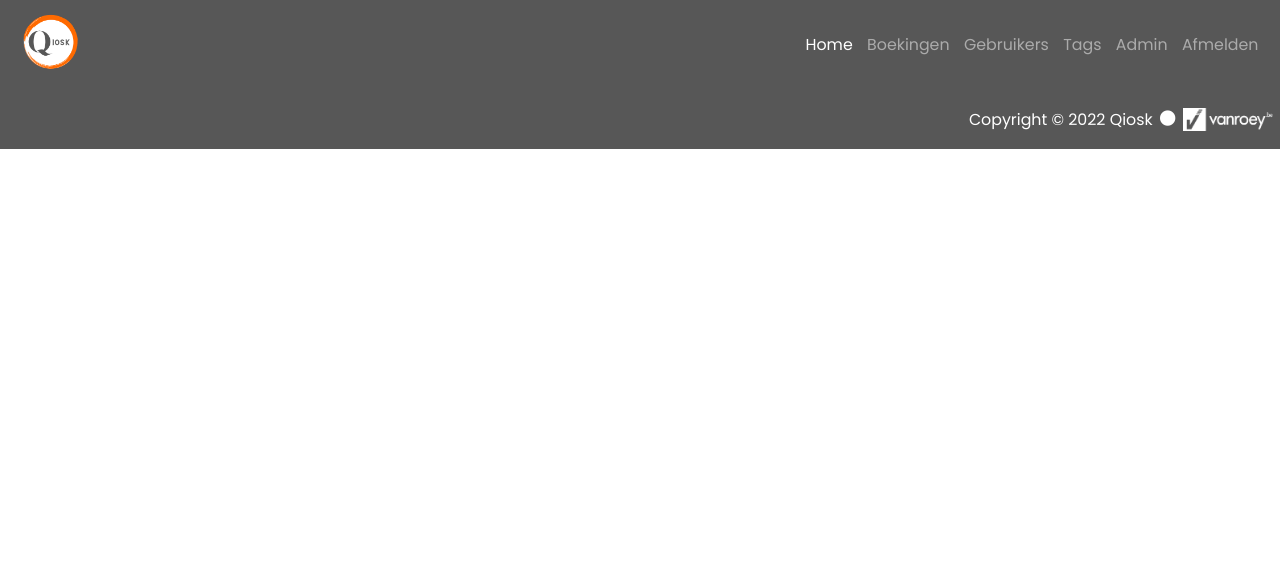
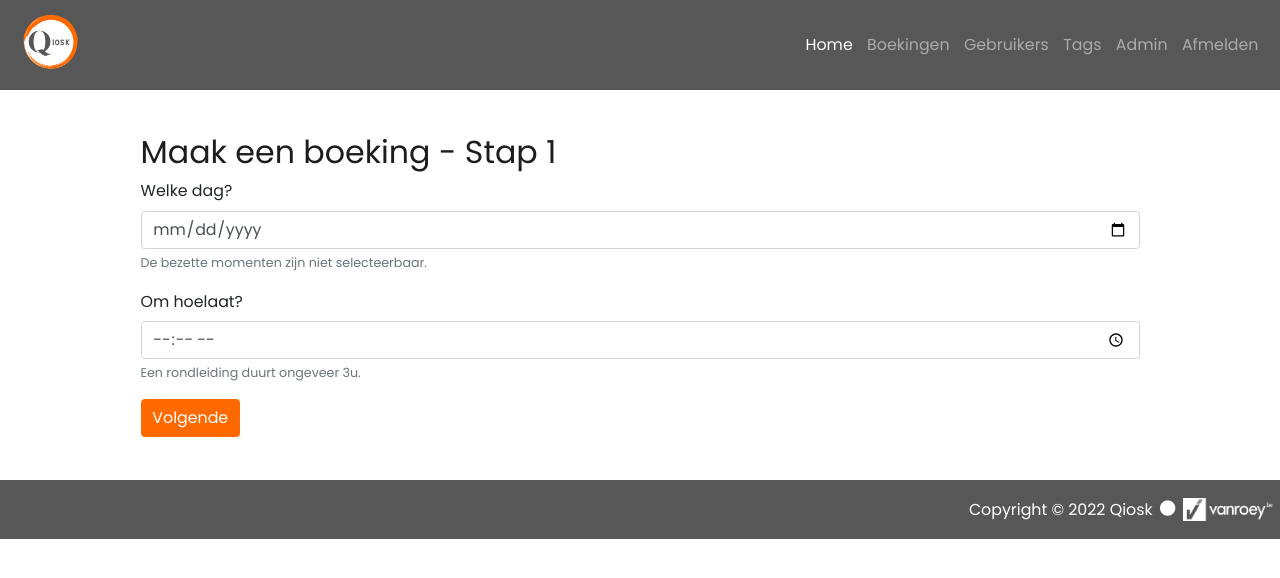
Before and after one commit to RubenBoone/Qiosk-Webapp, an Angular app: page /booking in a window 1280 px wide. Before the commit this address led to /. Shown: the top 578 px of the page. Built offline with nearby package versions, Linux system fonts and the light colour scheme.

Commit message:
booking stap 1

```diff
--- a/src/app/app.component.ts
+++ b/src/app/app.component.ts
@@ -3,7 +3,7 @@ import { Component } from '@angular/core';
 @Component({
   selector: 'app-root',
   templateUrl: './app.component.html',
-  styleUrls: ['./app.component.scss']
+  styleUrls: ['./app.component.scss'],
 })
 export class AppComponent {
   title = 'qiosk-webapp';
--- a/src/app/booking/date-picker/date-picker.component.html
+++ b/src/app/booking/date-picker/date-picker.component.html
@@ -1 +1,16 @@
-<p>date-picker works!</p>
+<div class="container my-5">
+  <h2>Maak een boeking - Stap 1</h2>
+  <form>
+    <div class="mb-3">
+      <label for="day" class="form-label">Welke dag?</label>
+      <input type="date" class="form-control" id="day" aria-describedby="dayHelp">
+      <small class="text-muted">De bezette momenten zijn niet selecteerbaar.</small>
+    </div>
+    <div class="mb-3">
+      <label for="time" class="form-label">Om hoelaat?</label>
+      <input type="time" class="form-control" id="time">
+      <small class="text-muted">Een rondleiding duurt ongeveer 3u.</small>
+    </div>
+    <button type="button" class="btn btn-secondary">Volgende</button>
+  </form>
+</div>
--- a/src/app/booking/date-picker/date-picker.component.ts
+++ b/src/app/booking/date-picker/date-picker.component.ts
@@ -3,13 +3,10 @@ import { Component, OnInit } from '@angular/core';
 @Component({
   selector: 'app-date-picker',
   templateUrl: './date-picker.component.html',
-  styleUrls: ['./date-picker.component.scss']
+  styleUrls: ['./date-picker.component.scss'],
 })
 export class DatePickerComponent implements OnInit {
+  constructor() {}
 
-  constructor() { }
-
-  ngOnInit(): void {
-  }
-
+  ngOnInit(): void {}
 }
--- a/src/app/home/home.component.html
+++ b/src/app/home/home.component.html
@@ -9,7 +9,7 @@
       In ons Experience Center vind je geen futuristische fictie van wat zou kunnen komen, wel een actieve én interactieve voorstelling van toekomstbestendige technologie die het werk verlicht, voor democratische prijzen.
 
     </p>
-    <p class="text-center"><a class="center btn btn-primary" href="#">Boek nu!</a>
+    <p class="text-center"><a class="center btn btn-primary" href="/booking">Boek nu!</a>
     </p>
     </div>
 </div>
```
Also changed, not shown: src/app/app-routing.module.ts (+5 -5 lines), 1 other file (tests, documents, lock files or other folders).
